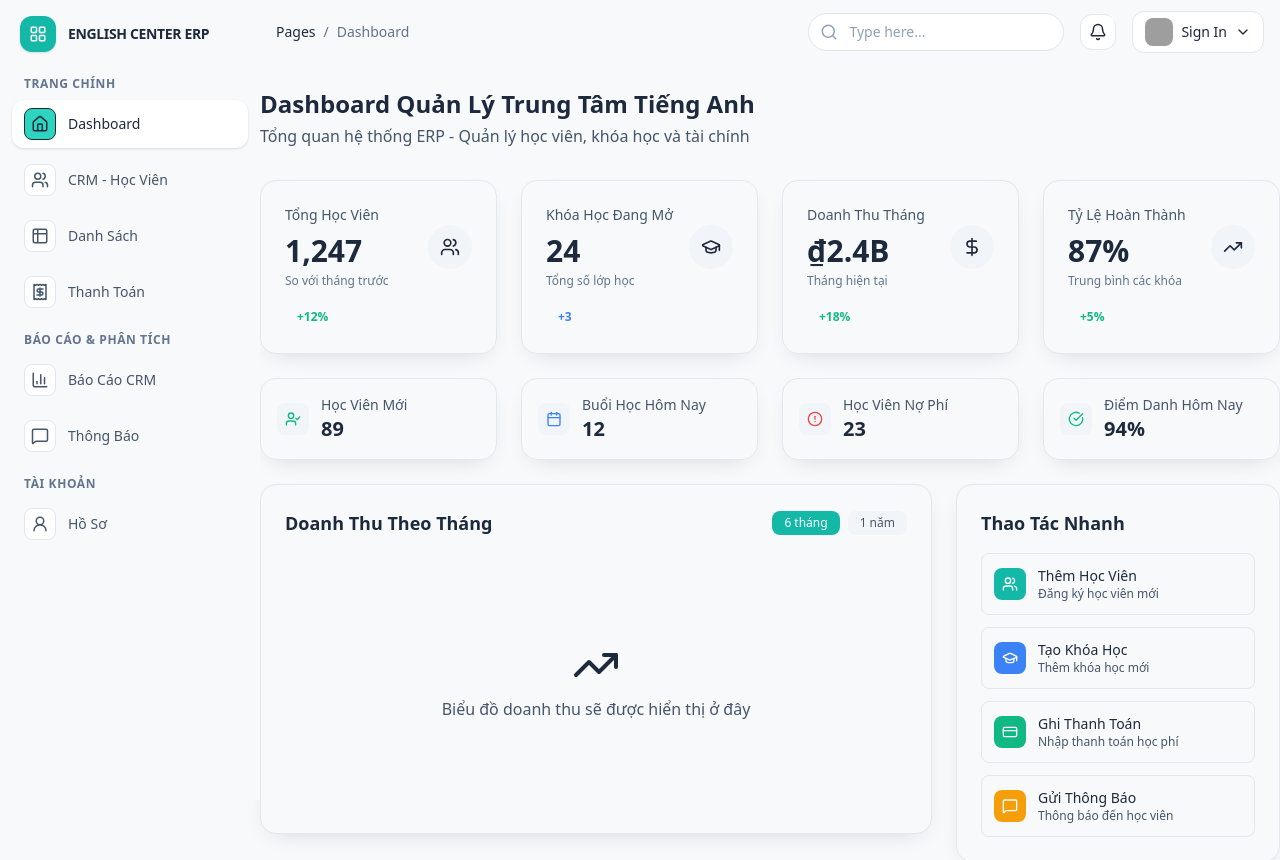
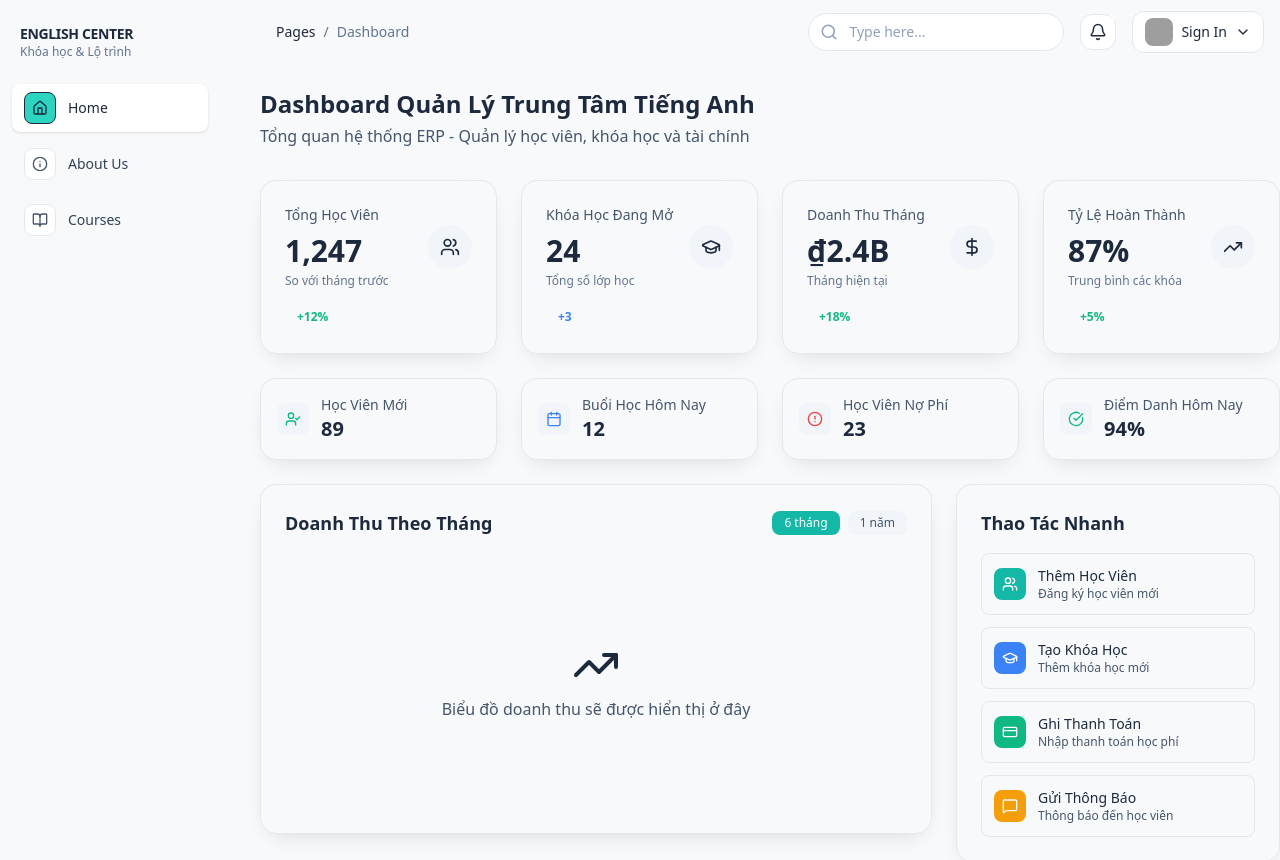
Before and after one commit to NguyenDucMinhKhoi/ERP, a React (Vite) app in the folder English-center-student-management-FE/: page / in a window 1280 px wide. Shown: the top 860 px of the page. Built offline with nearby package versions, Linux system fonts and the light colour scheme; grey boxes are pictures that could not be loaded.

Commit message:
MainpageSidebar when path '/'

```diff
--- a/English-center-student-management-FE/src/components/layouts/MainLayout.jsx
+++ b/English-center-student-management-FE/src/components/layouts/MainLayout.jsx
@@ -1,14 +1,21 @@
 import React from "react";
 import Header from "./Header.jsx";
 import Sidebar from "./Sidebar.jsx";
+import MainpageSidebar from "./MainpageSidebar.jsx";
+import { useLocation } from "react-router-dom";
 
 export default function MainLayout({ children }) {
+  const location = useLocation();
+
+  // Show a slimmer, content-focused sidebar for the public mainpage (/) so dashboard sidebar remains untouched
+  const isMainpage = location.pathname === "/";
+
   return (
     <div className="min-h-screen bg-[#F8F9FA]">
       {/* 2 cột: Sidebar + Content */}
       <div className="mx-auto grid max-w-full grid-cols-1 gap-0 lg:grid-cols-[260px_1fr]">
-        {/* Sidebar luôn ở cột trái, sticky full-height */}
-        <Sidebar />
+        {/* Choose sidebar: mainpage-specific or the regular app sidebar */}
+        {isMainpage ? <MainpageSidebar /> : <Sidebar />}
 
         {/* Cột nội dung bên phải */}
         <div className="min-h-[100dvh]">
```
